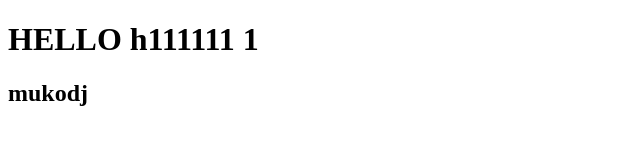
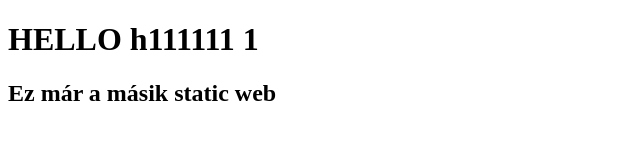
Before and after one commit to sadref/surimi-static, a plain HTML site: page index.html in a window 1280 px wide. Shown: the whole page, without its empty margins (0-640 px from the left). Drawn offline with Linux system fonts and the light colour scheme.

Commit message:
Update index.html

```diff
--- a/index.html
+++ b/index.html
@@ -3,7 +3,7 @@
 <body>
 
 <h1>HELLO h111111 1</h1>
-<h2>mukodj</h2>
+<h2>Ez már a másik static web</h2>
 
 
 </body>
```
